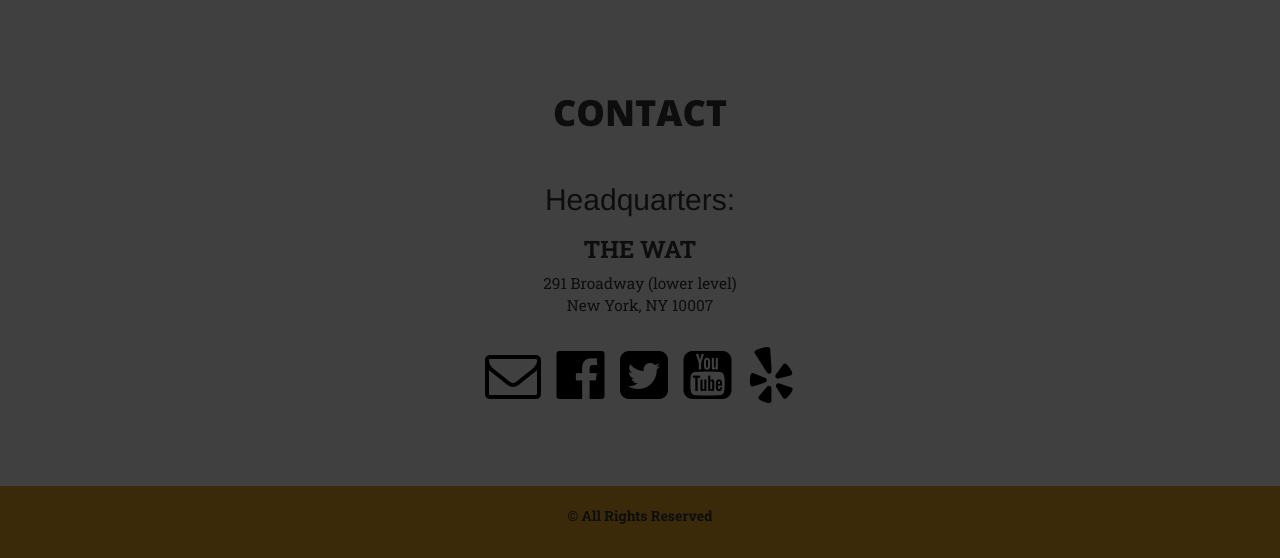
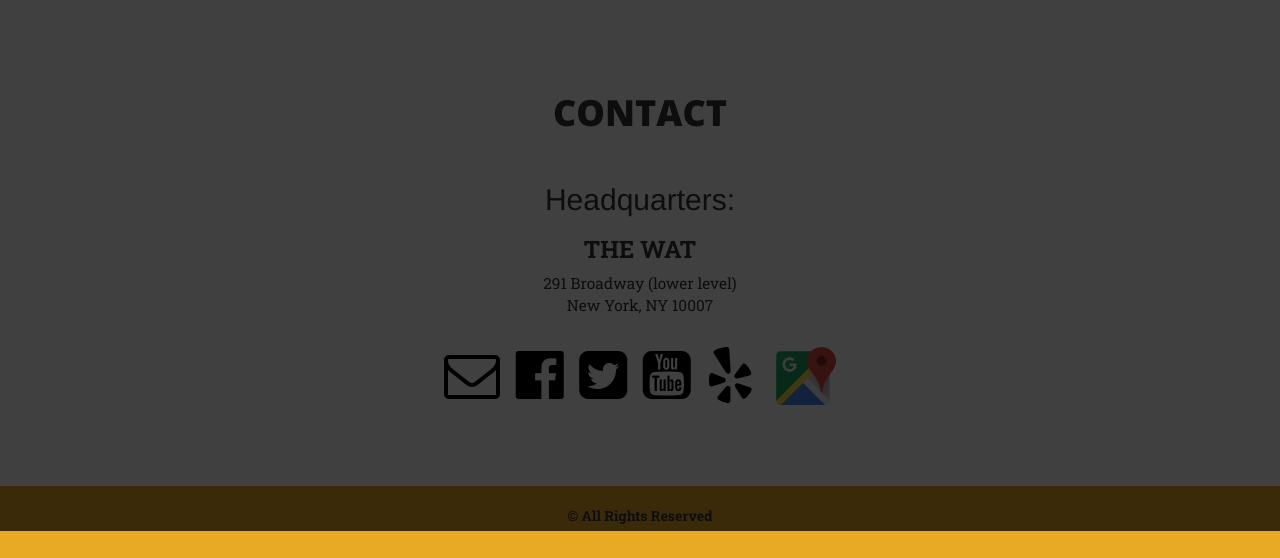
Before and after one commit to Deryx/wat, a plain HTML site: page index.html in a window 1280 px wide. Shown: the part 2349-2907 px from the top of the page. Drawn offline with nearby package versions, Linux system fonts and the light colour scheme.

Commit message:
Site update 6/8/2015: Google Map link to The Wat added

```diff
--- a/index.html
+++ b/index.html
@@ -115,6 +115,7 @@
 </a>
 				<a href="https://www.youtube.com/user/WATGYM" target="_blank"><i class="fa fa-youtube-square" aria-hidden="true"></i></a>
 				<a href="http://www.yelp.ie/biz/the-wat-new-york" target="_blank"><i class="fa fa-yelp" aria-hidden="true"></i></a>
+				<a href="https://www.google.com/maps/place/The+Wat/@40.7149501,-74.0080509,17z/data=!3m1!4b1!4m5!3m4!1s0x89c2598a20d246fd:0x91c6d74b25f3ecc8!8m2!3d40.7149461!4d-74.0058622" target="_blank"><img src="images/Google_Maps_Icon.png" width="66"></a>
 			</div>
 		</article>
     </section>
```
Also changed, not shown: images/Google_Maps_Icon.png (added).
